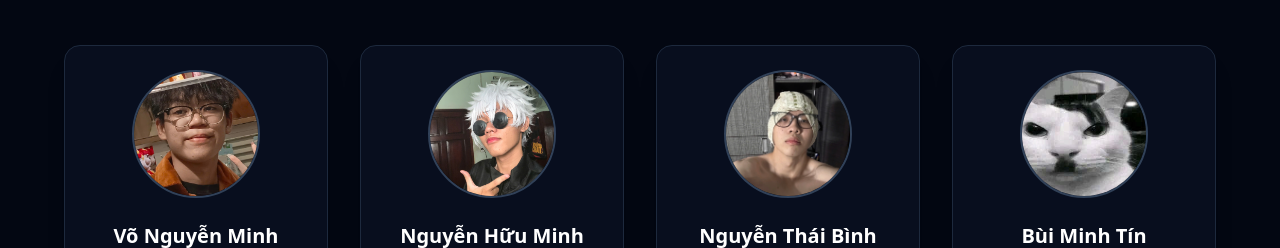
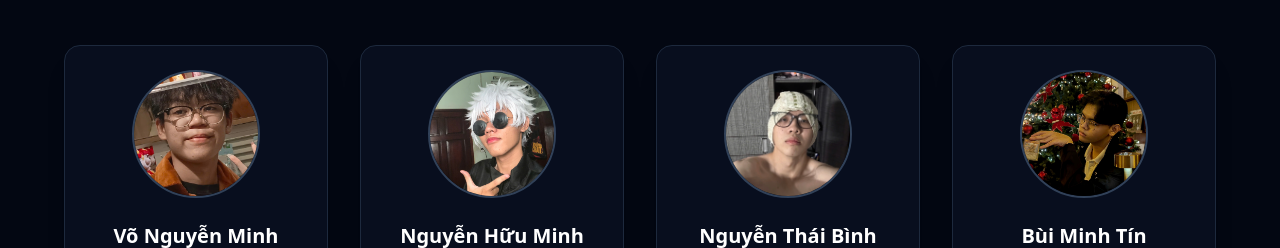
Before and after one commit to MinQuan-kun/Ciname_Galyxa, a Next.js app in the folder frontend/: page /about in a window 1280 px wide. Shown: the part 327-575 px from the top of the page. Built offline with nearby package versions, Linux system fonts and the light colour scheme; no server answers.

Commit message:
fix avatar nhóm

```diff
--- a/frontend/src/app/(user)/about/page.js
+++ b/frontend/src/app/(user)/about/page.js
@@ -25,7 +25,7 @@ const AboutPage = () => {
       name: "Bùi Minh Tín",
       mssv: "49.01.104.152",
       role: "Customer Support",
-      avatar: "/img/MrTin.jpg",
+      avatar: "/img/Tin.jpg",
     },
   ];
 
--- a/frontend/src/components/admin/Sidebar.jsx
+++ b/frontend/src/components/admin/Sidebar.jsx
@@ -56,7 +56,7 @@ const Sidebar = ({ isOpen, toggleSidebar }) => {
       icon: <FaCouch />
     },
     {
-      name: 'Dịch vụ & KM',
+      name: 'Dịch vụ',
       path: '/admin/combos',
       icon: <FaHamburger />
     },
```
Also changed, not shown: frontend/public/img/MrTin.jpg (deleted), frontend/public/img/Tin.jpg (added).
